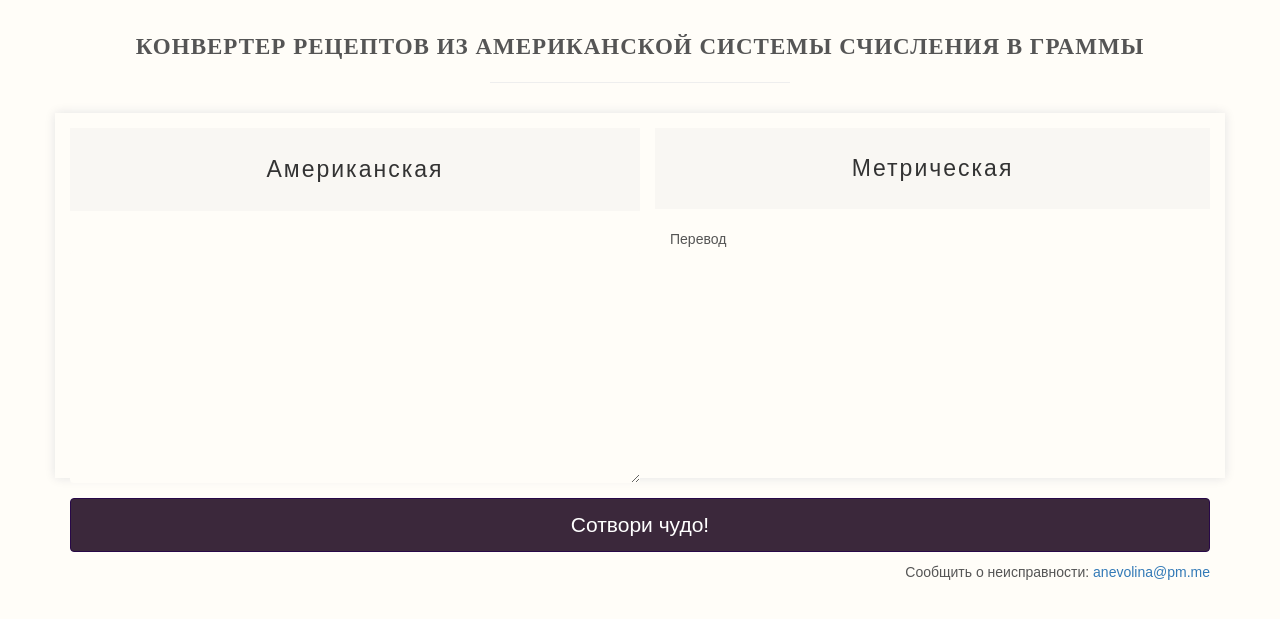
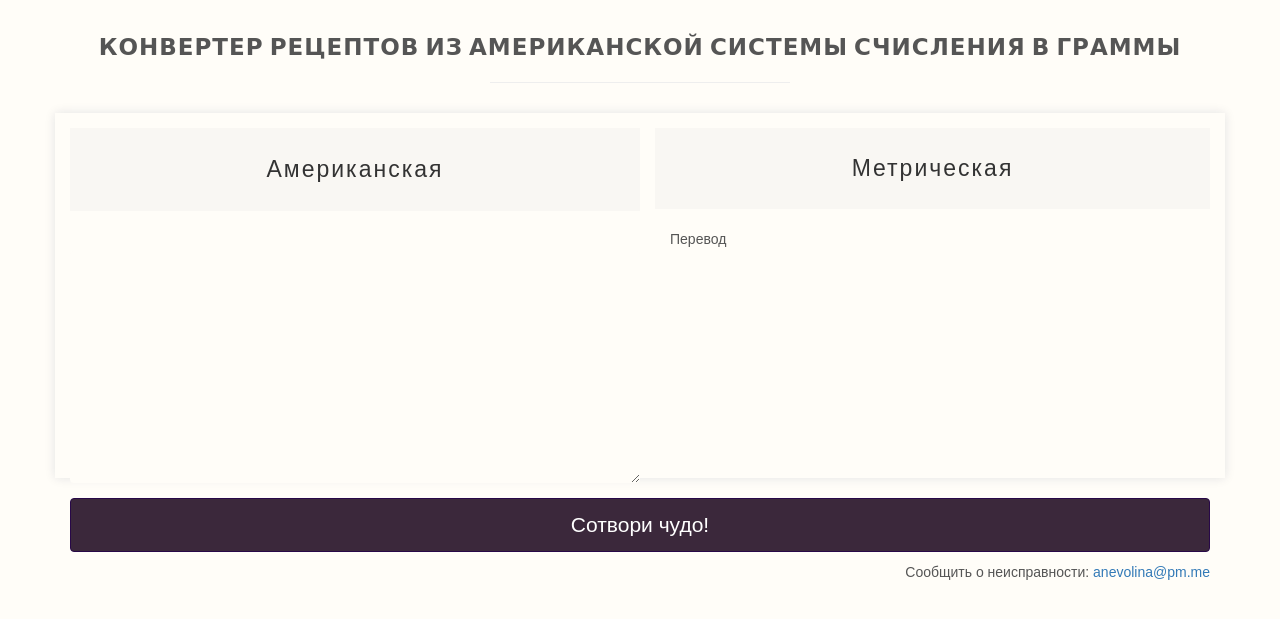
Before and after one commit to anevolina/AmRuConverter, a Django app: page / in a window 1280 px wide. Shown: the top 619 px of the page. Run offline with Django 3.2, Linux system fonts and the light colour scheme; some libraries are stand-ins or nearby versions.

Commit message:
change downloading font:

```diff
--- a/converter/templates/converter/index.html
+++ b/converter/templates/converter/index.html
@@ -7,13 +7,11 @@
     <meta name="viewport" content="width=device-width, initial-scale=1.0, maximum-scale=1.0, user-scalable=0">
     <title>Am-Ru converter</title>
     {% bootstrap_css %}
-    {% bootstrap_javascript %}
+    <link href="https://fonts.googleapis.com/css?family=Poiret+One&display=swap" rel="stylesheet">
+
+
     <style>
 
-        @font-face {
-        font-family: "Poiret One";
-        src: url(https://fonts.googleapis.com/css?family=Poiret+One) format("truetype");
-        }
 
         textarea.form-control {
             min-width: 100%;
@@ -36,7 +34,7 @@
         }
 
         .header{
-            font-family: 'Poiret One';
+            font-family: 'Poiret One', cursive;
             text-transform: uppercase;
             font-size: 23px;
             text-align: center;
@@ -145,6 +143,6 @@
         </form>
 
     </div>
-
+    {% bootstrap_javascript %}
 </body>
 </html>
```
